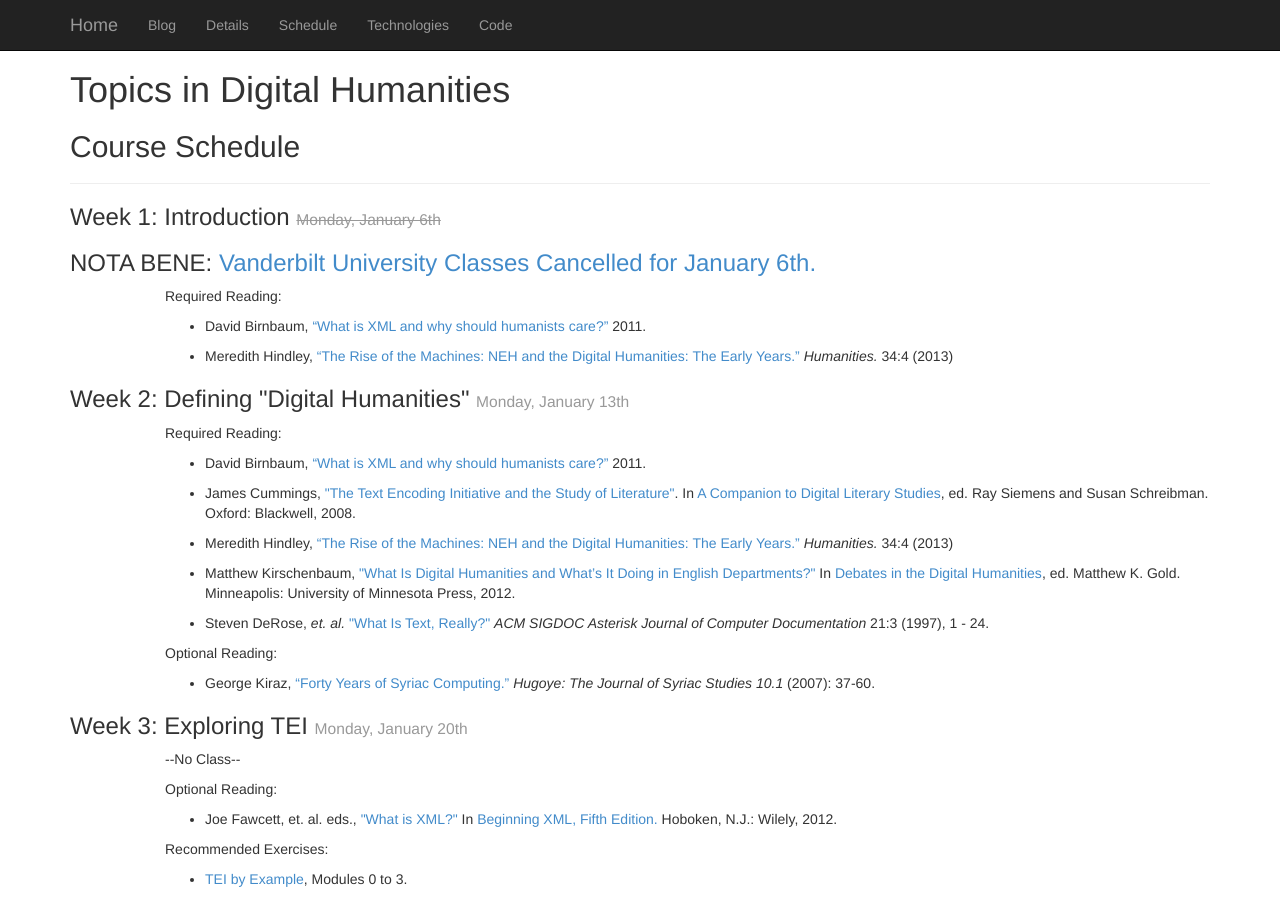
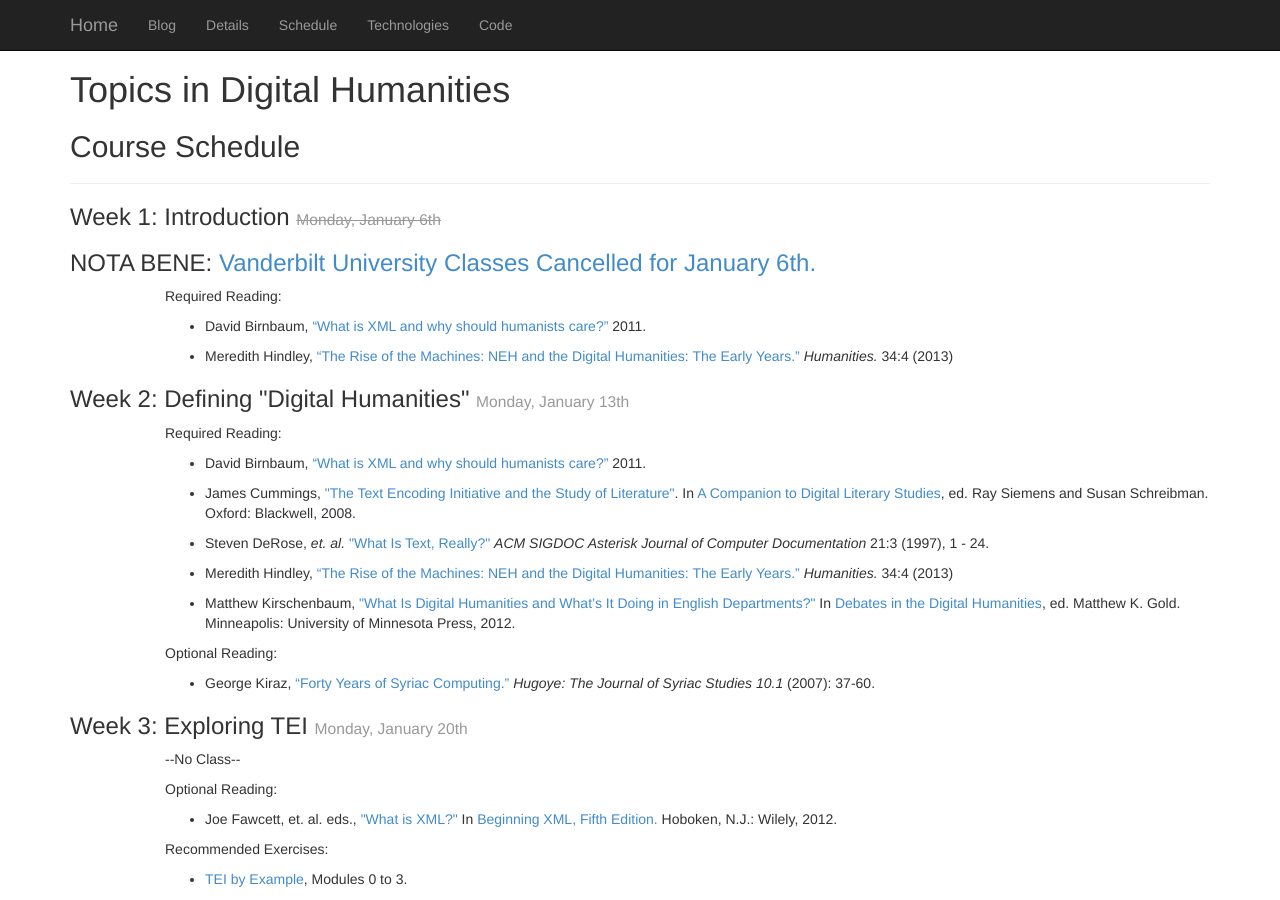
Before and after one commit to Ramona2020/paralipomena.github.io, a Jekyll site: the page built from schedule/index.html, in a window 1280 px wide and 900 px high. Built offline with Jekyll 4.4.1, drawn with Linux system fonts in a browser that asks for light colours; Markdown is read by kramdown in place of the engine named in the settings; some of the changed lines change nothing that is shown.

Commit message:
Alphabetizing

```diff
--- a/schedule/index.html
+++ b/schedule/index.html
@@ -38,6 +38,11 @@ Tour of DH Projects (30 min) - CA &amp; DM-->
                     In <a href="http://www.digitalhumanities.org/companionDLS/">A Companion to
                         Digital Literary Studies</a>, ed. Ray Siemens and Susan Schreibman. Oxford:
                     Blackwell, 2008. </p></li>
+                     <li><p>Steven DeRose, <em>et. al.</em>
+                    <a href="http://dl.acm.org/citation.cfm?doid=264842.264843">&quot;What Is Text,
+                        Really?&quot;</a>
+                    <em>ACM SIGDOC Asterisk Journal of Computer Documentation</em> 21:3 (1997), 1 -
+                    24.</p></li>
             <li><p>Meredith Hindley, <a
                         href="http://www.neh.gov/humanities/2013/julyaugust/feature/the-rise-the-machines"
                         >“The Rise of the Machines: NEH and the Digital Humanities: The Early
@@ -48,11 +53,6 @@ Tour of DH Projects (30 min) - CA &amp; DM-->
                         Departments?&quot;</a> In <a href="http://dhdebates.gc.cuny.edu/book"
                         >Debates in the Digital Humanities</a>, ed. Matthew K. Gold. Minneapolis:
                     University of Minnesota Press, 2012.</p></li>
-            <li><p>Steven DeRose, <em>et. al.</em>
-                    <a href="http://dl.acm.org/citation.cfm?doid=264842.264843">&quot;What Is Text,
-                        Really?&quot;</a>
-                    <em>ACM SIGDOC Asterisk Journal of Computer Documentation</em> 21:3 (1997), 1 -
-                    24.</p></li>
         </ul>
         <p>Optional Reading:</p>
         <ul>
```
